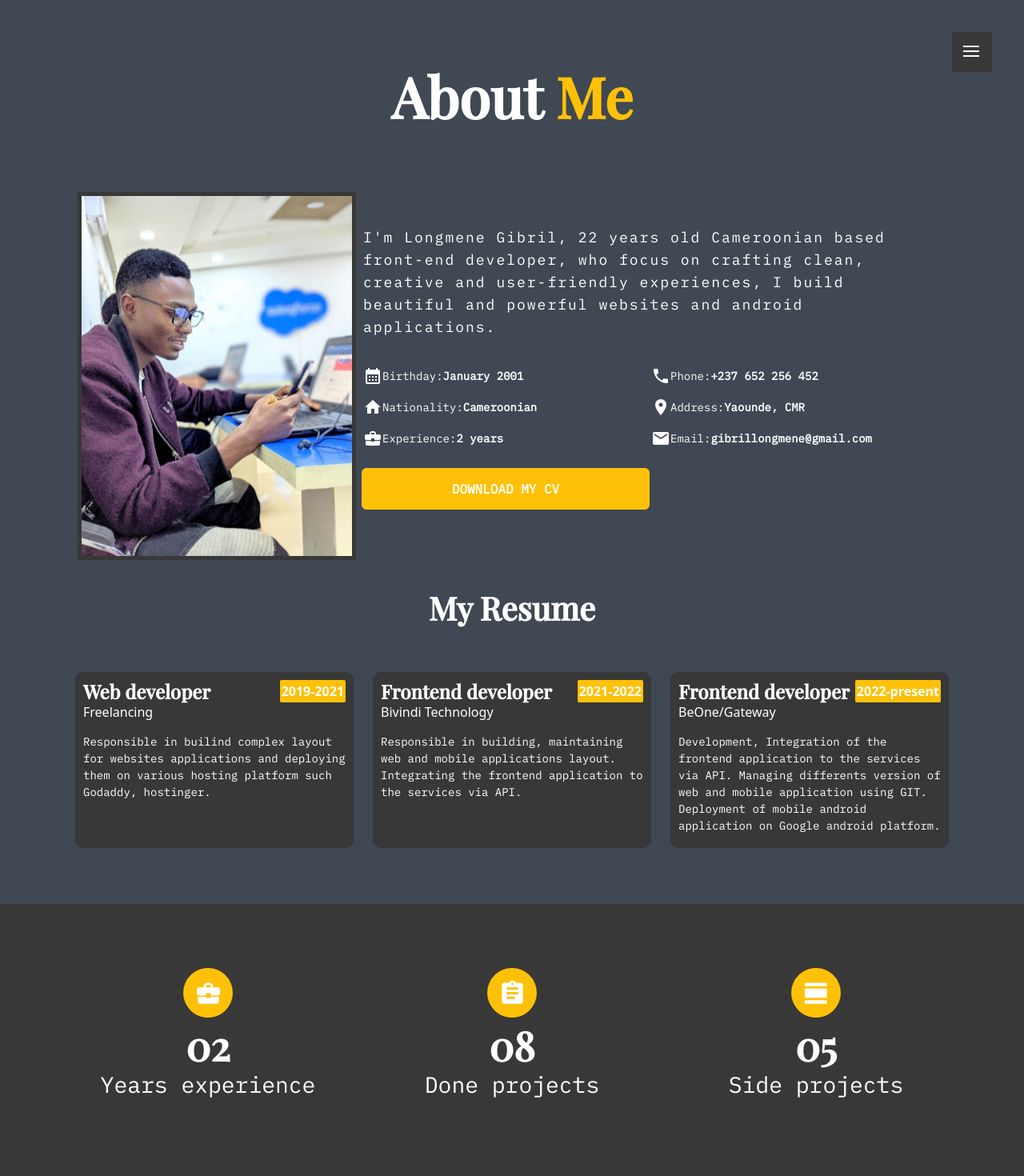
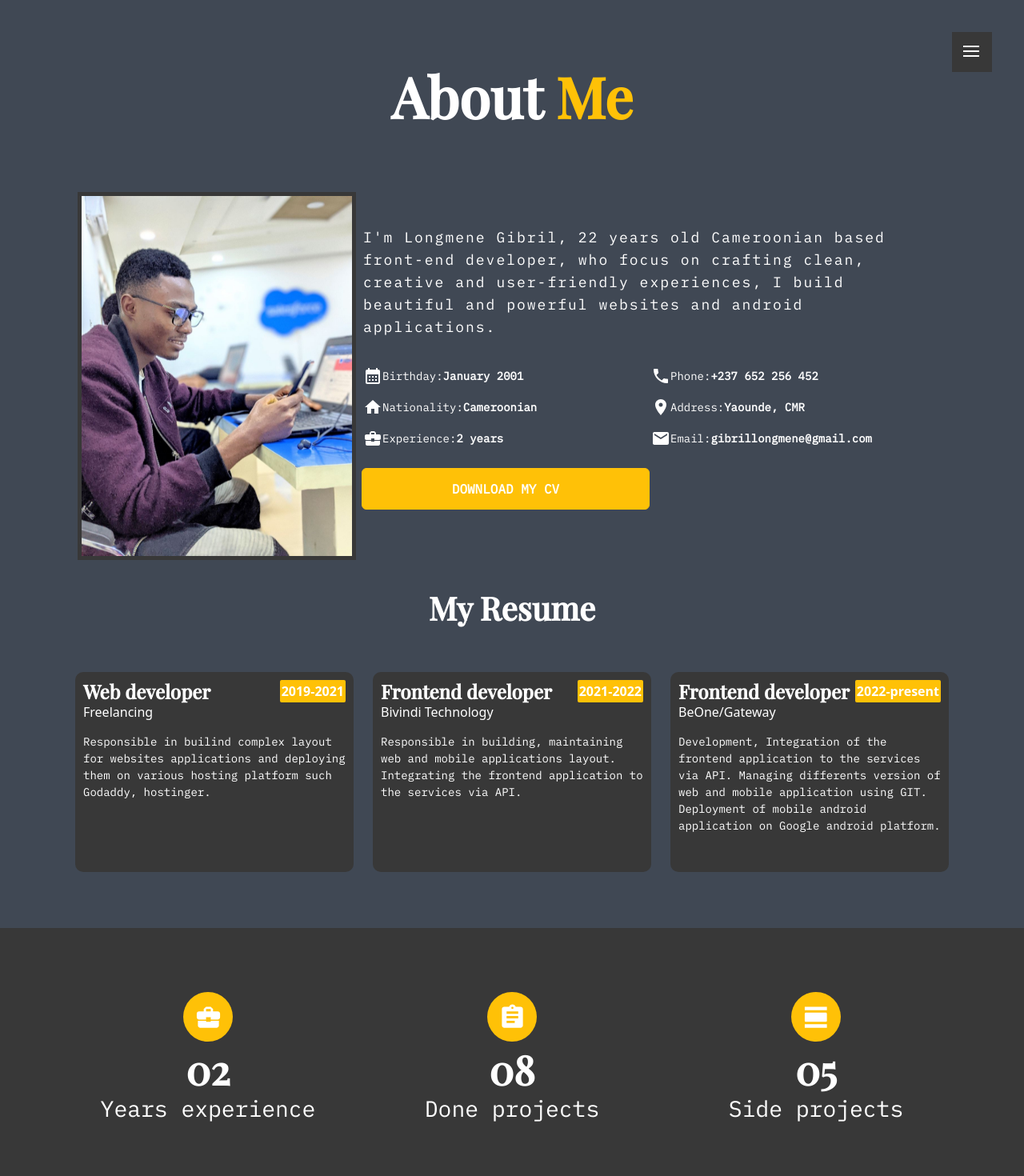
Before and after one commit to longmenegib/longmene, a React (Create React App) app: page /about in a window 1280 px wide. Shown: the top 1470 px of the page at 80% size. Built offline with nearby package versions, Linux system fonts and the light colour scheme.

Commit message:
changes ok

```diff
--- a/src/App.css
+++ b/src/App.css
@@ -393,7 +393,7 @@ input:focus, textarea:focus{
 
 .resume-item{
     background-color: #383838;
-    height: 220px;
+    height: 250px;
     margin-bottom: 50px;
     padding: 10px 10px;
     color: #fff;
```
